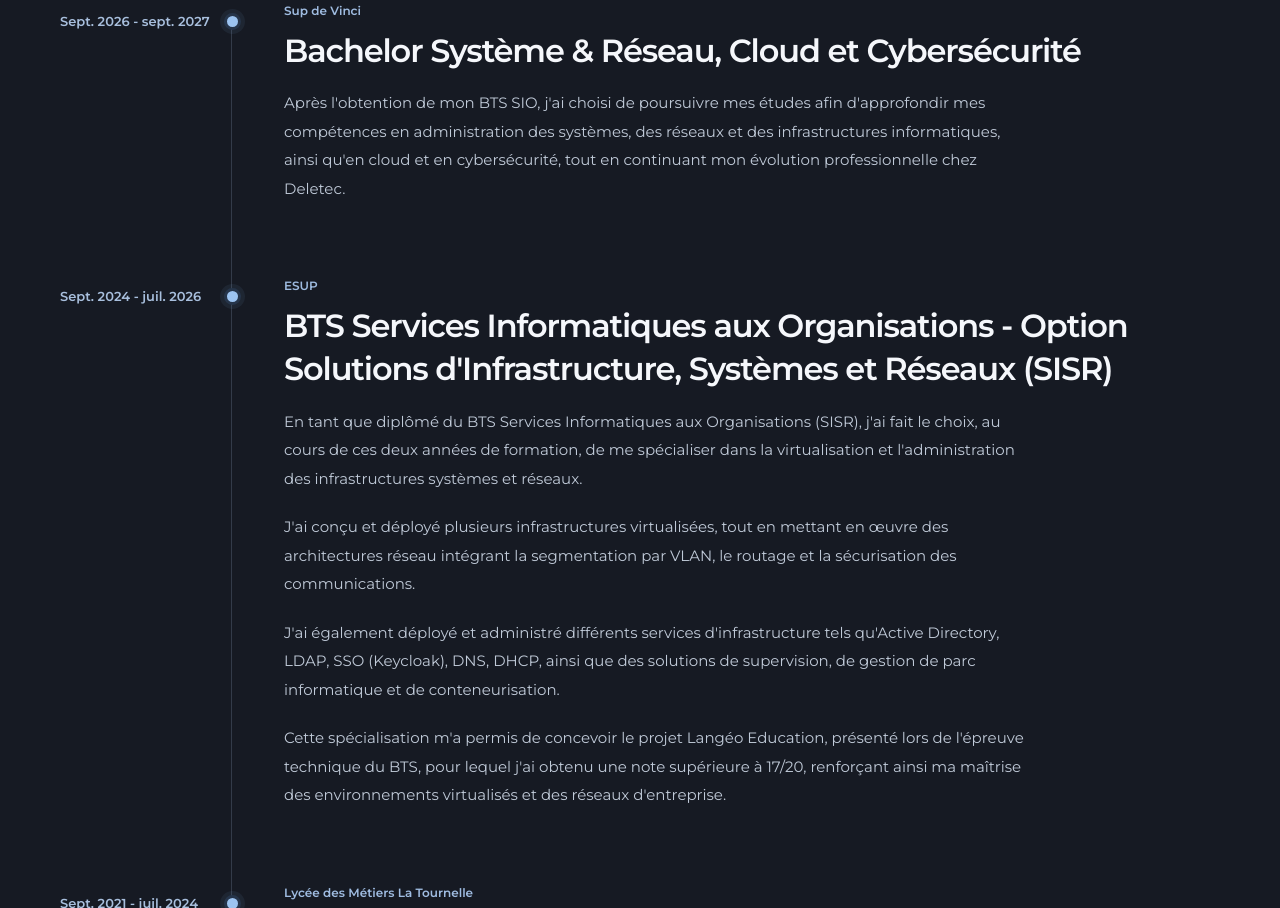
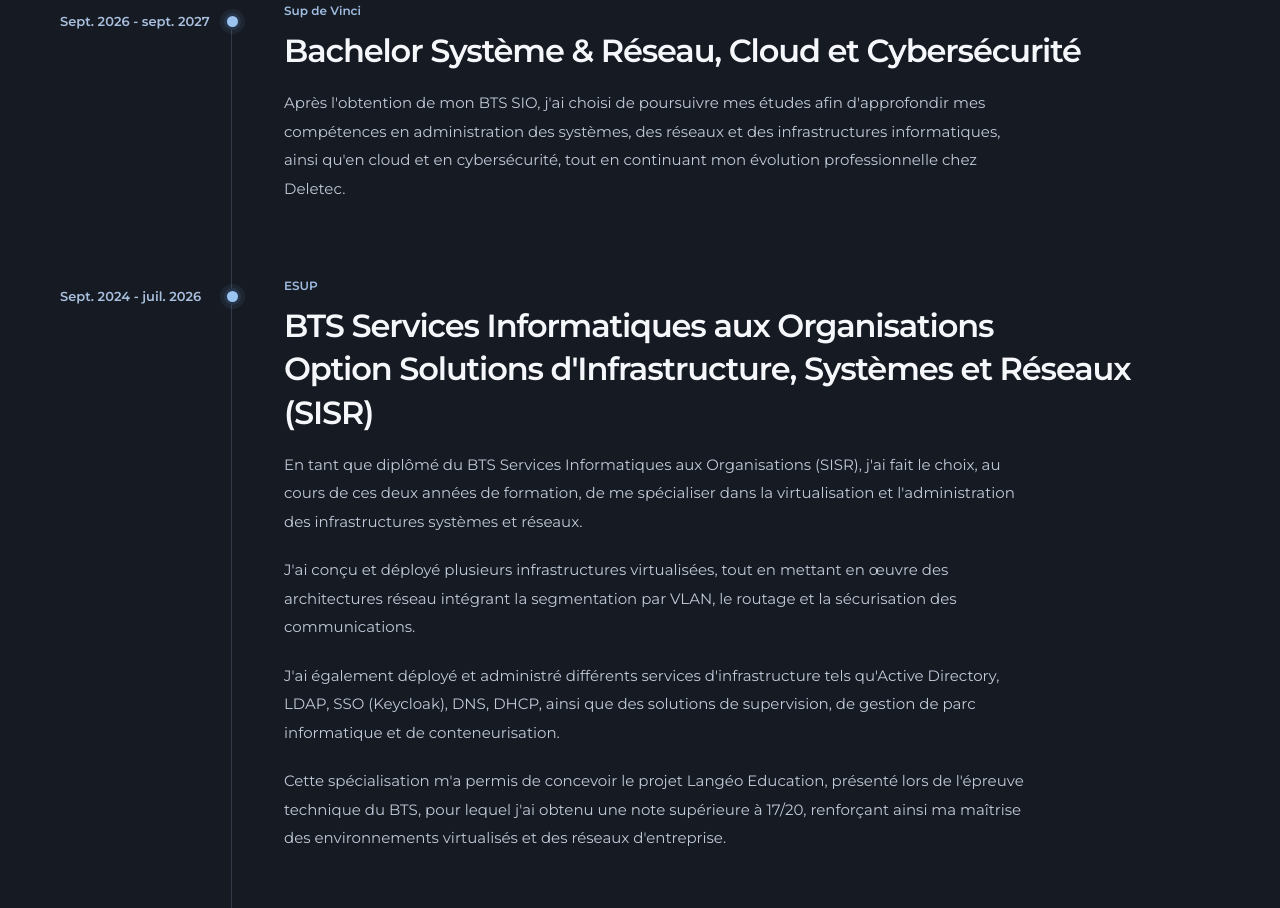
Before and after one commit to clovis-langlois/portfolio, a plain HTML site: page parcours-portfolio.html in a window 1280 px wide. Shown: the part 5802-6710 px from the top of the page. Drawn offline with Linux system fonts and the light colour scheme.

Commit message:
Put BTS specialization on second line

```diff
--- a/parcours-portfolio.html
+++ b/parcours-portfolio.html
@@ -309,7 +309,7 @@ main{padding:85px 0 70px}
         <div class="education-node" aria-hidden="true"></div>
         <div class="education-details">
           <p class="education-status">ESUP</p>
-          <h3>BTS Services Informatiques aux Organisations - Option Solutions d'Infrastructure, Systèmes et Réseaux (SISR)</h3>
+          <h3>BTS Services Informatiques aux Organisations<br>Option Solutions d'Infrastructure, Systèmes et Réseaux (SISR)</h3>
 
           <p>En tant que diplômé du BTS Services Informatiques aux Organisations (SISR), j'ai fait le choix, au cours de ces deux années de formation, de me spécialiser dans la virtualisation et l'administration des infrastructures systèmes et réseaux.</p>
           <p>J'ai conçu et déployé plusieurs infrastructures virtualisées, tout en mettant en œuvre des architectures réseau intégrant la segmentation par VLAN, le routage et la sécurisation des communications.</p>
```
